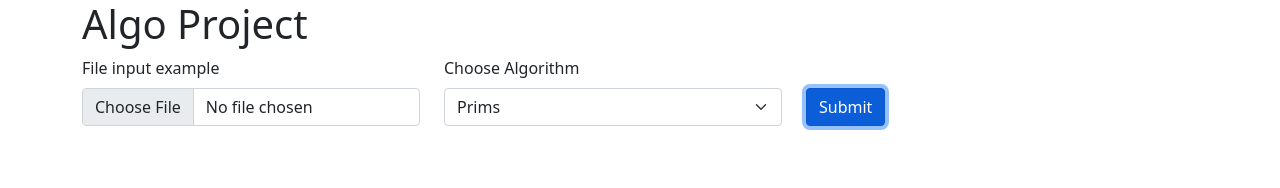
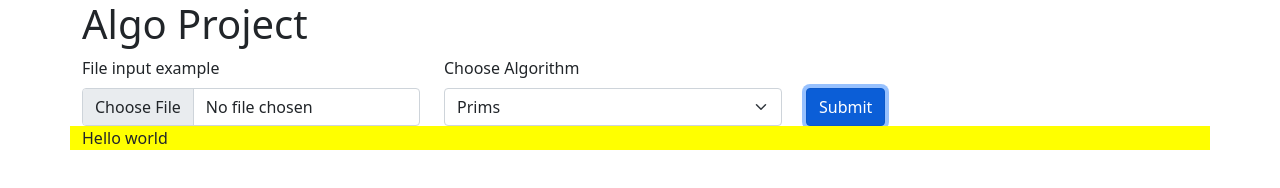
Before and after one commit to masads/AlgoProject, a plain HTML site: page index.html in a window 1280 px wide. Both pictures are taken after a click on the button "Submit". Drawn offline with nearby package versions, Linux system fonts and the light colour scheme.

Commit message:
issues-readfile() and d3 introduce

```diff
--- a/index.html
+++ b/index.html
@@ -7,7 +7,6 @@
     <title>Algo project</title>
   </head>
   <body>
-
     <div class="container">
       <h1>Algo Project</h1>
         <div class="row">
@@ -32,8 +31,13 @@
             <button id="submit" style="margin-top: 0.5em;" type="submit" class="btn btn-primary" onclick="readfile();">Submit</button>
           </div>
         </div>
+        <div class="row" id="diagram">
+          <div id="body">Hello world
+          </div>
+        </div>
     </div>
     <script src="index.js" ></script>
     <script src="https://cdn.jsdelivr.net/npm/bootstrap@5.1.3/dist/js/bootstrap.bundle.min.js" integrity="sha384-ka7Sk0Gln4gmtz2MlQnikT1wXgYsOg+OMhuP+IlRH9sENBO0LRn5q+8nbTov4+1p" crossorigin="anonymous"></script>
+    <script src="https://d3js.org/d3.v4.js"></script>
   </body>
 </html>
--- a/index.js
+++ b/index.js
@@ -5,6 +5,7 @@ function main()
     let data={};
     const algo=document.getElementById("showAlgo").value;
     readfile(data);
+    console.log(data);
     if(algo=="Prims")
     {
         Prims(data);
@@ -59,6 +60,7 @@ function readfile(data)
         }
         key+=data.totalnodes;
         data["find"]=JSON.parse(array[key+1]);
+        console.log(data.totalnodes);
     });
     } else {
         alert('Please upload a file before continuing')
@@ -66,11 +68,11 @@ function readfile(data)
 }
 function Prims(data)
 {
-
+    d3.select("#body").style('background-color','yellow');
 }
 function Kruskal(data)
 {
-
+    d3.select("#body").style('background-color','blue');
 }
 function Dijkstra(data)
 {
```
